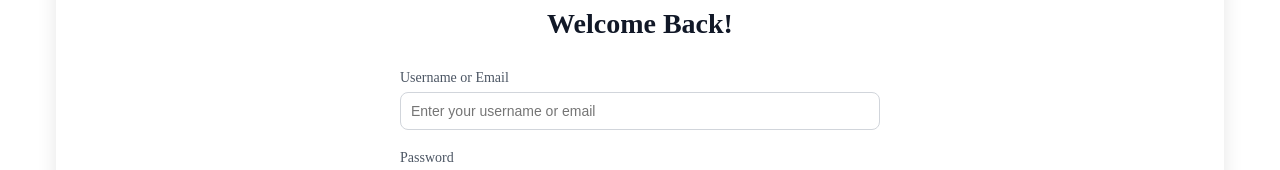
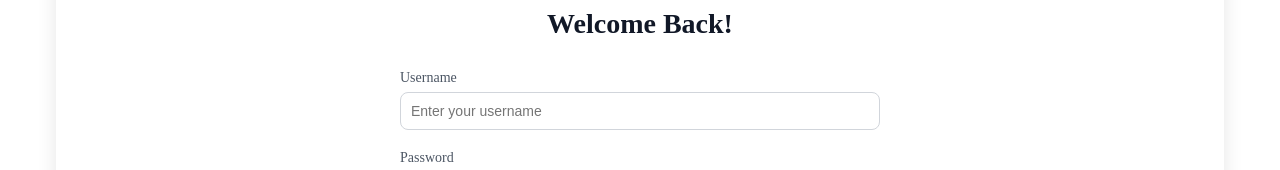
Before and after one commit to Okara008/Visit-Hub, a React (Vite) app: page / in a window 1280 px wide. Shown: the part 136-306 px from the top of the page. Built offline with nearby package versions, Linux system fonts and the light colour scheme.

Commit message:
username x

```diff
--- a/src/Login.jsx
+++ b/src/Login.jsx
@@ -85,11 +85,11 @@
 
         <form className="login-form" onSubmit={handleSubmit}>
           <div className="input-group">
-            <label>Username or Email</label>
+            <label>Username</label>
             <input
               type="text"
               name="username"
-              placeholder="Enter your username or email"
+              placeholder="Enter your username"
               value={formData.username}
               onChange={handleChange}
             />
```
